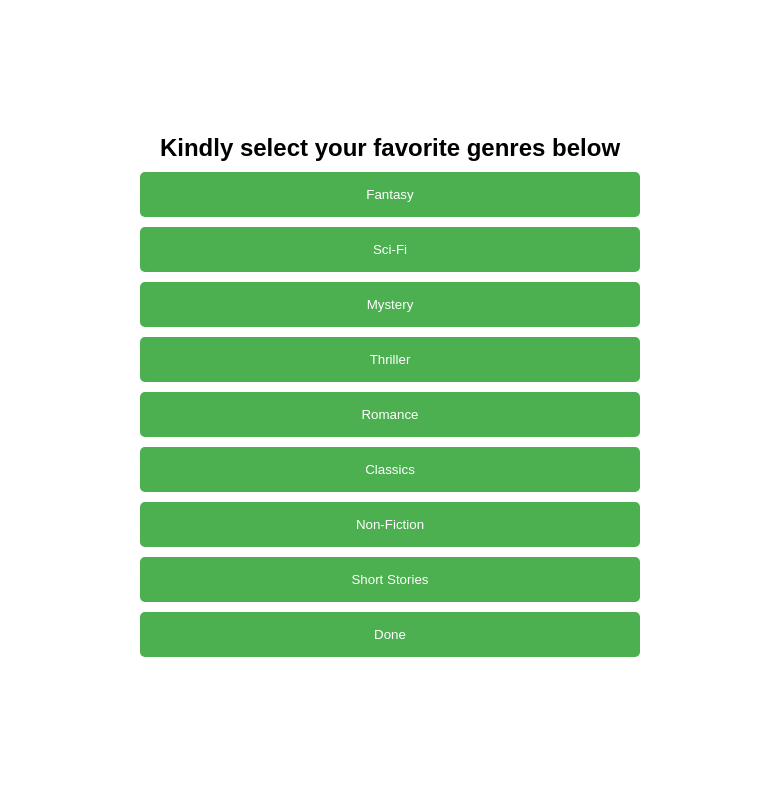
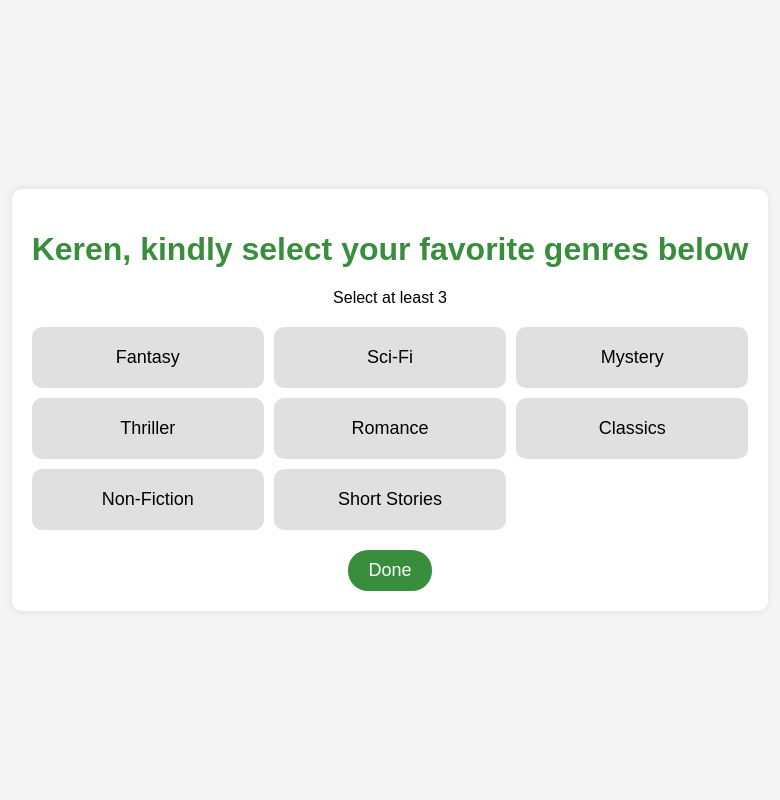
Before and after one commit to hersanah/BRS---Flask, a Flask app: a page that uses website/views.py in a window 1280 px wide. Shown: the whole page, without its empty margins (250-1030 px from the left). Run offline with Flask 3, Linux system fonts and the light colour scheme.

Commit message:
chore: complete integration

```diff
--- a/website/__init__.py
+++ b/website/__init__.py
@@ -13,7 +13,7 @@ def create_app():
     app.config['SECRET_KEY'] = 'CSC520 Group 6'
     app.config['MYSQL_HOST'] = db['mysql_host']
     app.config['MYSQL_USER'] = db['mysql_user']
-    app.config['MYSQL_PASSWORD'] = db['mysql_password']
+    # app.config['MYSQL_PASSWORD'] = db['mysql_password']
     app.config['MYSQL_DB'] = db['mysql_db']
 
     #registering blueprints
--- /dev/null
+++ b/website/templates/genre-selection-2.html
@@ -0,0 +1,102 @@
+<!DOCTYPE html>
+<html lang="en">
+<head>
+    <meta charset="UTF-8">
+    <meta name="viewport" content="width=device-width, initial-scale=1.0">
+    <title>Select Your Favorite Genres</title>
+    <style>
+        body {
+            font-family: Arial, sans-serif;
+            display: flex;
+            flex-direction: column;
+            align-items: center;
+            justify-content: center;
+            height: 100vh;
+            margin: 0;
+            background-color: #f5f5f5;
+        }
+        .container {
+            text-align: center;
+            background-color: white;
+            padding: 20px;
+            border-radius: 10px;
+            box-shadow: 0 0 10px rgba(0, 0, 0, 0.1);
+        }
+        h1 {
+            color: #388e3c;
+        }
+        .genres {
+            display: grid;
+            grid-template-columns: repeat(3, 1fr);
+            gap: 10px;
+            margin: 20px 0;
+        }
+        .genre {
+            background-color: #e0e0e0;
+            padding: 20px;
+            border-radius: 10px;
+            font-size: 18px;
+            cursor: pointer;
+            transition: background-color 0.3s;
+        }
+        .genre:hover {
+            background-color: #d0d0d0;
+        }
+        .genre.selected {
+            background-color: #a5d6a7;
+        }
+        .done-button {
+            background-color: #388e3c;
+            color: white;
+            padding: 10px 20px;
+            border: none;
+            border-radius: 20px;
+            font-size: 18px;
+            cursor: pointer;
+            transition: background-color 0.3s;
+        }
+        .done-button:hover {
+            background-color: #2e7d32;
+        }
+    </style>
+</head>
+<body>
+    <div class="container">
+        <h1>Keren, kindly select your favorite genres below</h1>
+        <p>Select at least 3</p>
+        <form id="genresForm" method="post" action="/genre-selection/{{ user }}">
+            <div class="genres">
+                <div class="genre">Fantasy</div>
+                <div class="genre">Sci-Fi</div>
+                <div class="genre">Mystery</div>
+                <div class="genre">Thriller</div>
+                <div class="genre">Romance</div>
+                <div class="genre">Classics</div>
+                <div class="genre">Non-Fiction</div>
+                <div class="genre">Short Stories</div>
+            </div>
+            <input type="hidden" name="selectedGenres" id="selectedGenres">
+            <button type="submit" class="done-button" onclick="submitSelection(event)">Done</button>
+        </form>
+    </div>
+
+    <script>
+        document.querySelectorAll('.genre').forEach(function (element) {
+            element.addEventListener('click', function () {
+                element.classList.toggle('selected');
+            });
+        });
+
+        function submitSelection(event) {
+            event.preventDefault();
+            const selectedGenres = Array.from(document.querySelectorAll('.genre.selected')).map(element => element.textContent);
+            if (selectedGenres.length >= 3) {
+                document.getElementById('selectedGenres').value = JSON.stringify(selectedGenres);
+                document.getElementById('genresForm').submit();
+            } else {
+                alert('Please select at least 3 genres.');
+            }
+        }
+    </script>
+</body>
+</html>
--- a/website/templates/reading.html
+++ b/website/templates/reading.html
@@ -10,8 +10,8 @@
     <!-- Reading Screen -->
     <section id="welcome-screen" class="screen">
         <div class="content">
-            <img src="path-to-reading-image.jpg" alt="People Reading" class="background-image">
-            <button class="btn">Enjoy Reading!</button>
+            <img src="/static/people-reading.png" alt="People Reading" class="background-image">
+            <a href={{ url_for('views.recommend_books', user=user) }}><button class="btn">Enjoy Reading!</button></a>
         </div>
     </section>
 
--- a/website/views.py
+++ b/website/views.py
@@ -1,3 +1,5 @@
+import json
+
 from flask import Blueprint, render_template, Flask, request, redirect, url_for
 from flask_login import current_user
 from . import mysql
@@ -48,4 +50,34 @@ def select_gender(user):
 
 @views.route('/genre-selection/<user>', methods=['POST', 'GET'])
 def select_genre(user):
-    return render_template("genre-selection.html")
+    if request.method == 'POST':
+
+        selected_genres = request.form.get('selectedGenres')
+
+        # Parse the JSON string to a Python list (if needed)
+        genres_list = json.loads(selected_genres)
+
+        # Convert the list to a JSON string for storage
+        genres_json = json.dumps(genres_list)
+
+        cur = mysql.connection.cursor()
+        cur.execute('''
+            UPDATE users
+            SET fav_genre=%s
+            WHERE id=%s
+        ''', (genres_json, user))
+        mysql.connection.commit()
+        cur.close()
+
+        return redirect(url_for('views.path_to_reading', user=user))
+
+    return render_template("genre-selection-2.html", user=user)
+
+
+@views.route('/enjoy/<user>', methods=['POST', 'GET'])
+def path_to_reading(user):
+    return render_template("reading.html", user=user)
+
+@views.route('/books/<user>', methods=['POST', 'GET'])
+def recommend_books(user):
+    return render_template("book-recommendations.html", user=user)
```
Also changed, not shown: website/auth.py (+16 -17 lines), website/templates/signin-2.html (added, +84 -0 lines), website/static/people-reading.png (added), 1 other file.
